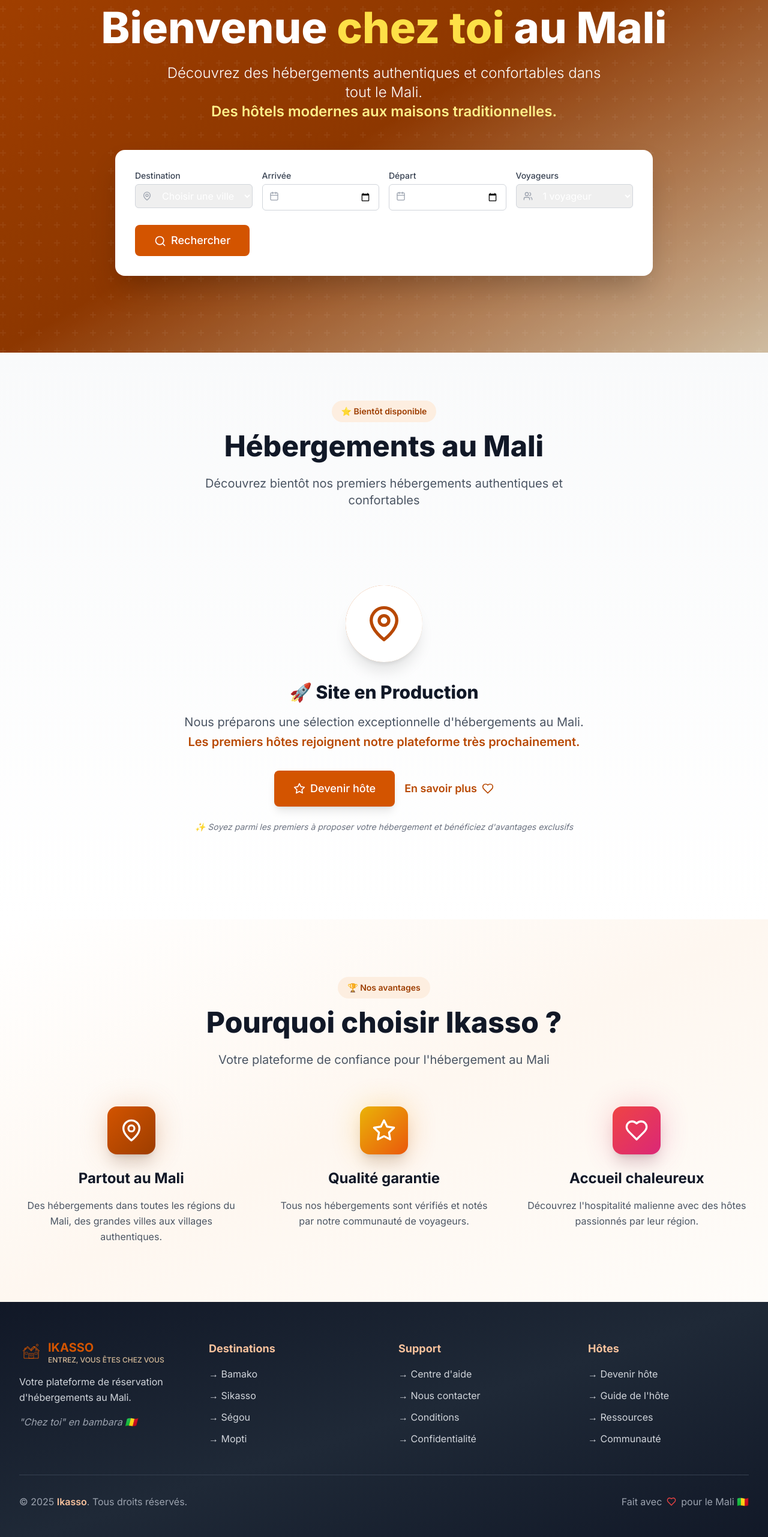
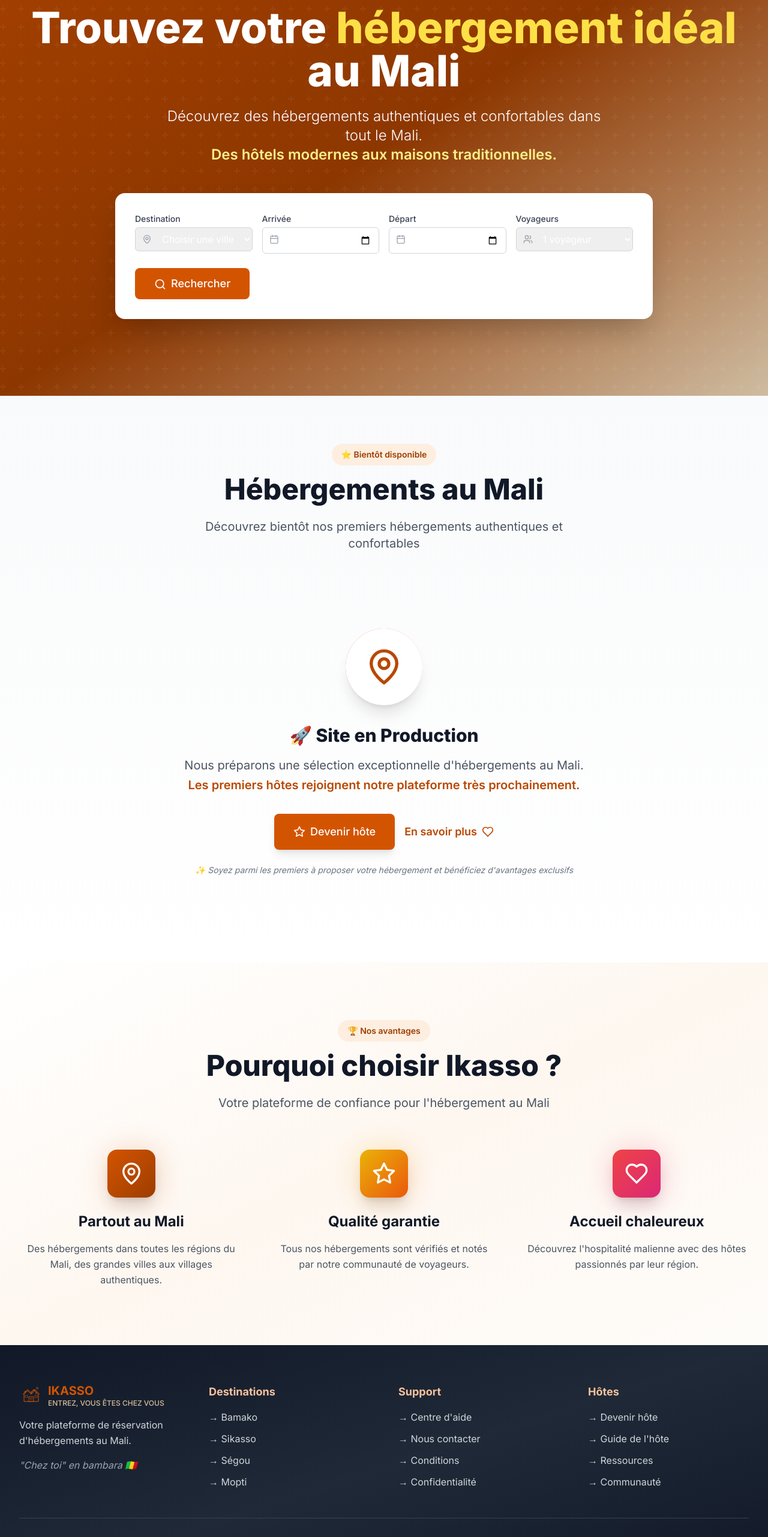
Before and after one commit to isanogo97/ikasso-, a Next.js app in the folder apps/web/: page / in a window 1280 px wide. Shown: the part 234-2797 px from the top of the page at 60% size. Built offline with nearby package versions, Linux system fonts and the light colour scheme.

Commit message:
fix: update homepage title and footer, remove demo link from help page

```diff
--- a/apps/web/app/help/page.tsx
+++ b/apps/web/app/help/page.tsx
@@ -104,10 +104,9 @@
               <Logo size="md" />
             </Link>
             <div className="flex items-center space-x-4">
-              <Link href="/demo-accounts" className="text-primary-600 hover:text-primary-700 font-medium">Démo</Link>
-              <Link href="/contact" className="text-gray-600 hover:text-primary-600">Contact</Link>
+              <Link href="/help" className="text-gray-600 hover:text-primary-600">Contact</Link>
               <Link href="/auth/login" className="text-gray-600 hover:text-primary-600">Connexion</Link>
-              <Link href="/auth/register" className="bg-primary-600 text-white px-4 py-2 rounded-lg hover:bg-primary-700">Inscription</Link>
+              <Link href="/auth/register-new" className="bg-primary-600 text-white px-4 py-2 rounded-lg hover:bg-primary-700">Inscription</Link>
             </div>
           </div>
         </div>
--- a/apps/web/app/page.tsx
+++ b/apps/web/app/page.tsx
@@ -94,7 +94,7 @@
               🇲🇱 Plateforme malienne d'hébergement
             </div>
             <h2 className="text-5xl md:text-7xl font-extrabold mb-6 leading-tight">
-              Bienvenue <span className="text-yellow-300">chez toi</span> au Mali
+              Trouvez votre <span className="text-yellow-300">hébergement idéal</span> au Mali
             </h2>
             <p className="text-xl md:text-2xl mb-8 max-w-3xl mx-auto font-light leading-relaxed">
               Découvrez des hébergements authentiques et confortables dans tout le Mali.<br/>
@@ -329,8 +329,8 @@
               <p className="text-gray-400 text-center md:text-left">
                 &copy; {new Date().getFullYear()} <span className="font-semibold text-primary-300">Ikasso</span>. Tous droits réservés.
               </p>
-              <p className="text-gray-400 text-center md:text-right flex items-center gap-2">
-                Fait avec <Heart className="h-4 w-4 text-red-500 inline animate-pulse" /> pour le Mali 🇲🇱
+              <p className="text-gray-400 text-center md:text-right">
+                Plateforme malienne d'hébergement 🇲🇱
               </p>
             </div>
           </div>
```
